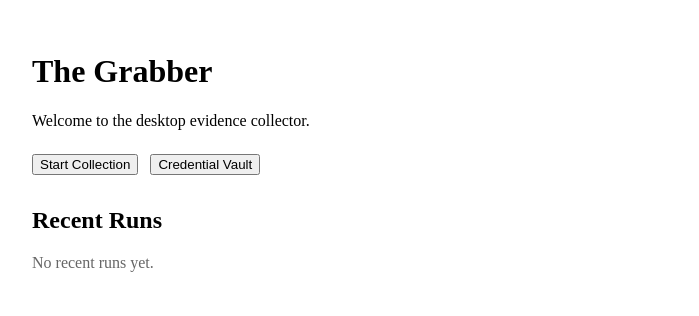
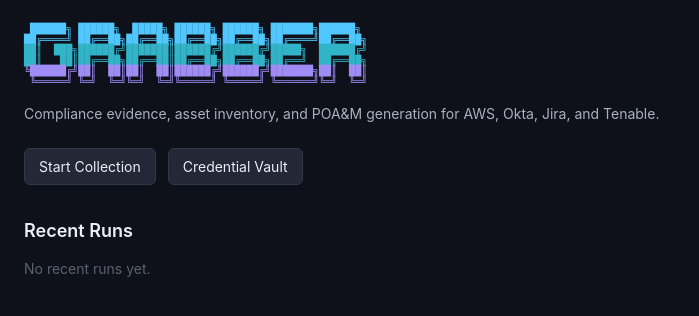
Before and after one commit to austinsonger/the-grabber, a React (Vite) app in the folder grabber-desktop/: page / in a window 1280 px wide. Shown: the top 316 px of the page, without its empty margins (0-699 px from the left). Built offline with nearby package versions, Linux system fonts and the light colour scheme.

Commit message:
feat(desktop): apply Grabber dark theme and icons

```diff
--- /dev/null
+++ b/grabber-desktop/src/components/Logo.tsx
@@ -0,0 +1,26 @@
+/**
+ * ASCII wordmark, matching LOGO / LOGO_COLORS in src/tui/ui/theme.rs — cyan
+ * on the top two rows, teal in the middle, purple on the bottom.
+ */
+const LINES = [
+  " ██████╗ ██████╗  █████╗ ██████╗ ██████╗ ███████╗██████╗ ",
+  "██╔════╝ ██╔══██╗██╔══██╗██╔══██╗██╔══██╗██╔════╝██╔══██╗",
+  "██║  ███╗██████╔╝███████║██████╔╝██████╔╝█████╗  ██████╔╝",
+  "██║   ██║██╔══██╗██╔══██║██╔══██╗██╔══██╗██╔══╝  ██╔══██╗",
+  "╚██████╔╝██║  ██║██║  ██║██████╔╝██████╔╝███████╗██║  ██║",
+  " ╚═════╝ ╚═╝  ╚═╝╚═╝  ╚═╝╚═════╝ ╚═════╝ ╚══════╝╚═╝  ╚═╝",
+];
+
+const CLASSES = ["", "", "logo-mid", "logo-mid", "logo-low", "logo-low"];
+
+export default function Logo() {
+  return (
+    <pre className="grabber-logo" aria-label="The Grabber">
+      {LINES.map((line, i) => (
+        <div key={i} className={CLASSES[i]}>
+          {line}
+        </div>
+      ))}
+    </pre>
+  );
+}
--- a/grabber-desktop/src/main.tsx
+++ b/grabber-desktop/src/main.tsx
@@ -1,6 +1,7 @@
 import React from "react";
 import ReactDOM from "react-dom/client";
 import App from "./App";
+import "./styles/theme.css";
 
 ReactDOM.createRoot(document.getElementById("root") as HTMLElement).render(
   <React.StrictMode>
--- a/grabber-desktop/src/screens/AccountSelection.tsx
+++ b/grabber-desktop/src/screens/AccountSelection.tsx
@@ -44,7 +44,7 @@ export default function AccountSelection({ onNext, onBack }: AccountSelectionPro
   return (
     <div style={{ padding: 24 }}>
       <h1>Account Selection</h1>
-      {error && <div style={{ color: "red" }}>{error}</div>}
+      {error && <div style={{ color: "var(--red)" }}>{error}</div>}
       <table style={{ width: "100%", marginTop: 16 }}>
         <thead>
           <tr>
--- a/grabber-desktop/src/screens/CollectorSelection.tsx
+++ b/grabber-desktop/src/screens/CollectorSelection.tsx
@@ -56,7 +56,7 @@ export default function CollectorSelection({
   return (
     <div style={{ padding: 24 }}>
       <h1>Collector Selection</h1>
-      {error && <div style={{ color: "red" }}>{error}</div>}
+      {error && <div style={{ color: "var(--red)" }}>{error}</div>}
       <input
         value={search}
         onChange={(e) => setSearch(e.target.value)}
--- a/grabber-desktop/src/screens/CredentialVault.tsx
+++ b/grabber-desktop/src/screens/CredentialVault.tsx
@@ -58,7 +58,7 @@ export default function CredentialVault() {
   return (
     <div style={{ padding: 24 }}>
       <h1>Credential Vault</h1>
-      {error && <div style={{ color: "red" }}>{error}</div>}
+      {error && <div style={{ color: "var(--red)" }}>{error}</div>}
       <table style={{ width: "100%", marginTop: 16, marginBottom: 16 }}>
         <thead>
           <tr>
--- a/grabber-desktop/src/screens/Dashboard.tsx
+++ b/grabber-desktop/src/screens/Dashboard.tsx
@@ -1,3 +1,5 @@
+import Logo from "../components/Logo";
+
 interface DashboardProps {
   onNavigate: (screen: "vault" | "accounts") => void;
 }
@@ -5,8 +7,11 @@ interface DashboardProps {
 export default function Dashboard({ onNavigate }: DashboardProps) {
   return (
     <div style={{ padding: 24 }}>
-      <h1>The Grabber</h1>
-      <p>Welcome to the desktop evidence collector.</p>
+      <Logo />
+      <p>
+        Compliance evidence, asset inventory, and POA&amp;M generation for AWS,
+        Okta, Jira, and Tenable.
+      </p>
 
       <div style={{ display: "flex", gap: 12, marginTop: 24 }}>
         <button onClick={() => onNavigate("accounts")}>Start Collection</button>
@@ -14,7 +19,7 @@ export default function Dashboard({ onNavigate }: DashboardProps) {
       </div>
 
       <h2 style={{ marginTop: 32 }}>Recent Runs</h2>
-      <p style={{ color: "#666" }}>No recent runs yet.</p>
+      <p style={{ color: "var(--text-dim)" }}>No recent runs yet.</p>
     </div>
   );
 }
--- a/grabber-desktop/src/screens/InventoryScreen.tsx
+++ b/grabber-desktop/src/screens/InventoryScreen.tsx
@@ -50,7 +50,7 @@ export default function InventoryScreen({ onNext, onBack }: InventoryScreenProps
       <h1>Asset Inventory</h1>
       <p>Choose which asset types to inventory. Inventory is a current-state
         snapshot and ignores the evidence date range.</p>
-      {error && <div style={{ color: "red" }}>{error}</div>}
+      {error && <div style={{ color: "var(--red)" }}>{error}</div>}
 
       <div style={{ display: "flex", gap: 12, margin: "12px 0" }}>
         <button onClick={() => setSelected(new Set(types.map((t) => t.key)))}>
--- a/grabber-desktop/src/screens/RegionSelection.tsx
+++ b/grabber-desktop/src/screens/RegionSelection.tsx
@@ -46,7 +46,7 @@ export default function RegionSelection({ accounts, onNext, onBack }: RegionSele
       <p>
         Account: <strong>{primary?.name}</strong>
       </p>
-      {error && <div style={{ color: "red" }}>{error}</div>}
+      {error && <div style={{ color: "var(--red)" }}>{error}</div>}
       {loading && <div>Discovering regions…</div>}
       <div style={{ display: "grid", gridTemplateColumns: "repeat(3, 1fr)", gap: 8, marginTop: 16 }}>
         {regions.map((r) => (
--- a/grabber-desktop/src/screens/ResultsScreen.tsx
+++ b/grabber-desktop/src/screens/ResultsScreen.tsx
@@ -46,7 +46,7 @@ export default function ResultsScreen({ outputDir, onDone }: ResultsScreenProps)
     <div style={{ padding: 24 }}>
       <h1>Results</h1>
       <p>{outputDir}</p>
-      {error && <div style={{ color: "red" }}>{error}</div>}
+      {error && <div style={{ color: "var(--red)" }}>{error}</div>}
 
       <div style={{ display: "flex", gap: 12, marginTop: 12 }}>
         <button onClick={refresh}>Refresh</button>
@@ -86,7 +86,6 @@ export default function ResultsScreen({ outputDir, onDone }: ResultsScreenProps)
               maxHeight: 420,
               overflow: "auto",
               padding: 12,
-              background: "rgba(0,0,0,0.25)",
               fontSize: 12,
             }}
           >
--- a/grabber-desktop/src/screens/StigScreen.tsx
+++ b/grabber-desktop/src/screens/StigScreen.tsx
@@ -92,7 +92,7 @@ export default function StigScreen({ onDone, onBack }: StigScreenProps) {
   return (
     <div style={{ padding: 24 }}>
       <h1>Okta STIG Remediation</h1>
-      {error && <div style={{ color: "red" }}>{error}</div>}
+      {error && <div style={{ color: "var(--red)" }}>{error}</div>}
 
       <div style={{ marginTop: 16, display: "flex", gap: 8, alignItems: "center" }}>
         <select value={credentialId} onChange={(e) => setCredentialId(e.target.value)}>
--- /dev/null
+++ b/grabber-desktop/src/styles/theme.css
@@ -0,0 +1,223 @@
+/* Grabber desktop theme — palette ported from src/tui/ui/theme.rs so the
+   desktop app, TUI, and CLI read as one product. */
+
+:root {
+  /* Background layers */
+  --bg-dark: rgb(15, 17, 26);
+  --bg-main: rgb(24, 28, 39);
+  --bg-elevated: rgb(35, 40, 55);
+  --bg-selected: rgb(45, 52, 70);
+
+  /* Primary accent — teal / sky */
+  --cyan: rgb(80, 200, 255);
+  --cyan-dim: rgb(40, 100, 140);
+
+  /* Secondary accent — warm amber */
+  --amber: rgb(255, 195, 55);
+
+  /* Semantic */
+  --green: rgb(72, 213, 150);
+  --red: rgb(245, 108, 108);
+  --red-bg: rgb(60, 30, 30);
+  --purple: rgb(160, 140, 245);
+  --teal: rgb(50, 180, 200);
+
+  /* Text hierarchy */
+  --text-bright: rgb(234, 238, 245);
+  --text-normal: rgb(169, 177, 190);
+  --text-dim: rgb(90, 98, 112);
+
+  /* Borders */
+  --border-subtle: rgb(50, 56, 72);
+
+  --radius: 6px;
+
+  color-scheme: dark;
+}
+
+* {
+  box-sizing: border-box;
+}
+
+html,
+body,
+#root {
+  height: 100%;
+  margin: 0;
+}
+
+body {
+  background: var(--bg-dark);
+  color: var(--text-normal);
+  font-family: "Inter", "Segoe UI", -apple-system, BlinkMacSystemFont, sans-serif;
+  font-size: 14px;
+  line-height: 1.5;
+}
+
+h1,
+h2,
+h3 {
+  color: var(--text-bright);
+  font-weight: 600;
+  margin: 0 0 8px;
+}
+
+h1 {
+  font-size: 24px;
+}
+h2 {
+  font-size: 18px;
+}
+h3 {
+  font-size: 15px;
+  color: var(--cyan);
+  letter-spacing: 0.02em;
+  text-transform: uppercase;
+}
+
+a {
+  color: var(--cyan);
+}
+
+/* ---------------------------------------------------------------- controls */
+
+button {
+  background: var(--bg-elevated);
+  border: 1px solid var(--border-subtle);
+  border-radius: var(--radius);
+  color: var(--text-bright);
+  cursor: pointer;
+  font: inherit;
+  padding: 7px 14px;
+  transition: background 120ms ease, border-color 120ms ease;
+}
+
+button:hover:not(:disabled) {
+  background: var(--bg-selected);
+  border-color: var(--cyan-dim);
+}
+
+button:focus-visible {
+  outline: 2px solid var(--cyan);
+  outline-offset: 1px;
+}
+
+button:disabled {
+  color: var(--text-dim);
+  cursor: not-allowed;
+  opacity: 0.6;
+}
+
+input[type="text"],
+input:not([type]),
+input[type="date"],
+input[type="password"],
+select,
+textarea {
+  background: var(--bg-main);
+  border: 1px solid var(--border-subtle);
+  border-radius: var(--radius);
+  color: var(--text-bright);
+  font: inherit;
+  padding: 7px 10px;
+}
+
+input:focus,
+select:focus,
+textarea:focus {
+  border-color: var(--cyan);
+  outline: none;
+}
+
+input[type="checkbox"],
+input[type="radio"] {
+  accent-color: var(--cyan);
+}
+
+label {
+  color: var(--text-normal);
+}
+
+/* ------------------------------------------------------------------ layout */
+
+table {
+  border-collapse: collapse;
+  width: 100%;
+}
+
+th {
+  border-bottom: 1px solid var(--border-subtle);
+  color: var(--text-dim);
+  font-size: 12px;
+  font-weight: 600;
+  letter-spacing: 0.04em;
+  padding: 6px 8px;
+  text-transform: uppercase;
+}
+
+td {
+  border-bottom: 1px solid var(--border-subtle);
+  padding: 6px 8px;
+}
+
+tbody tr:hover {
+  background: var(--bg-elevated);
+}
+
+pre {
+  background: var(--bg-main);
+  border: 1px solid var(--border-subtle);
+  border-radius: var(--radius);
+  color: var(--text-normal);
+  font-family: "SFMono-Regular", "Menlo", "Consolas", monospace;
+  margin: 0;
+}
+
+dl {
+  display: grid;
+  grid-template-columns: max-content 1fr;
+  gap: 6px 20px;
+  margin: 0;
+}
+
+dt {
+  color: var(--text-dim);
+}
+
+dd {
+  color: var(--text-bright);
+  margin: 0;
+}
+
+/* ------------------------------------------------------------------- logo */
+
+.grabber-logo {
+  background: none;
+  border: none;
+  color: var(--cyan);
+  font-family: "SFMono-Regular", "Menlo", "Consolas", monospace;
+  font-size: 10px;
+  line-height: 1.05;
+  margin: 0 0 16px;
+  white-space: pre;
+}
+
+.grabber-logo .logo-mid {
+  color: var(--teal);
+}
+
+.grabber-logo .logo-low {
+  color: var(--purple);
+}
+
+/* ------------------------------------------------------------- run status */
+
+.status-finished {
+  color: var(--green);
+}
+.status-failed {
+  color: var(--red);
+}
+.status-cancelled {
+  color: var(--amber);
+}
```
Also changed, not shown: grabber-desktop/src/screens/RunningScreen.tsx (+5 -4 lines).
